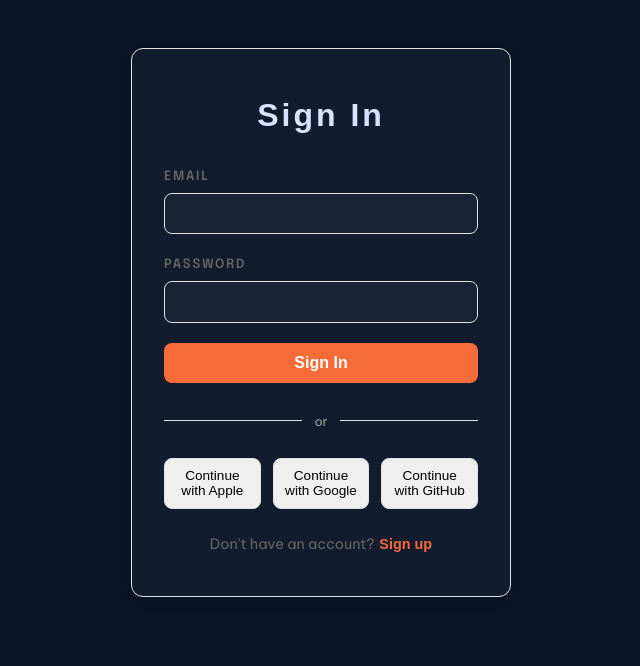
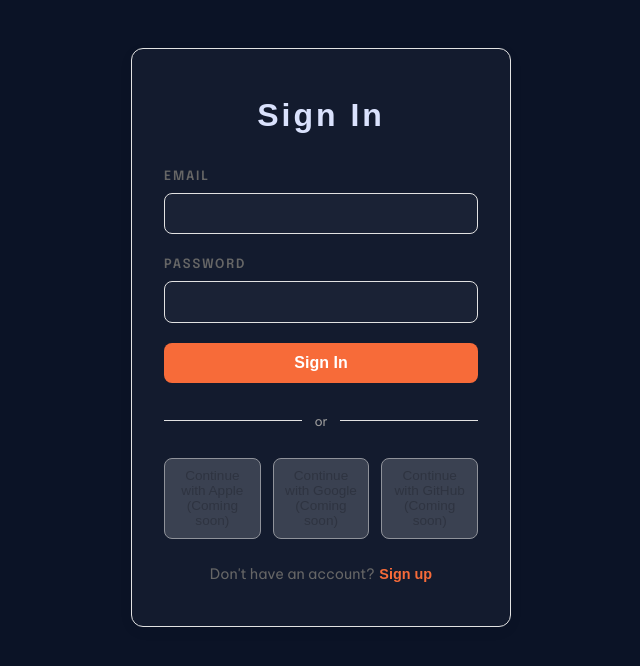
Before and after one commit to r8s11/Salsa, a React (Vite) app: page /signin in a window 1280 px wide. Shown: the top 666 px of the page, without its empty margins (319-959 px from the left). Built offline with nearby package versions, Linux system fonts and the light colour scheme; no server answers.

Commit message:
feat: disable OAuth sign-in buttons, label as coming soon

```diff
--- a/src/components/Auth/SignInForm.tsx
+++ b/src/components/Auth/SignInForm.tsx
@@ -6,7 +6,7 @@ import "./SignInForm.css";
 type Mode = "signin" | "signup";
 
 export default function SignInForm() {
-  const { signInWithPassword, signUp, signInWithOAuth, loading } = useAuth();
+  const { signInWithPassword, signUp, loading } = useAuth();
   const [mode, setMode] = useState<Mode>("signin");
   const [email, setEmail] = useState("");
   const [password, setPassword] = useState("");
@@ -85,29 +85,14 @@ export default function SignInForm() {
         </div>
 
         <div className="oauth-buttons">
-          <button
-            type="button"
-            className="btn-oauth btn-apple"
-            onClick={() => signInWithOAuth("apple")}
-            disabled={loading}
-          >
-            Continue with Apple
+          <button type="button" className="btn-oauth btn-apple" disabled>
+            Continue with Apple (Coming soon)
           </button>
-          <button
-            type="button"
-            className="btn-oauth btn-google"
-            onClick={() => signInWithOAuth("google")}
-            disabled={loading}
-          >
-            Continue with Google
+          <button type="button" className="btn-oauth btn-google" disabled>
+            Continue with Google (Coming soon)
           </button>
-          <button
-            type="button"
-            className="btn-oauth btn-github"
-            onClick={() => signInWithOAuth("github")}
-            disabled={loading}
-          >
-            Continue with GitHub
+          <button type="button" className="btn-oauth btn-github" disabled>
+            Continue with GitHub (Coming soon)
           </button>
         </div>
 
```
